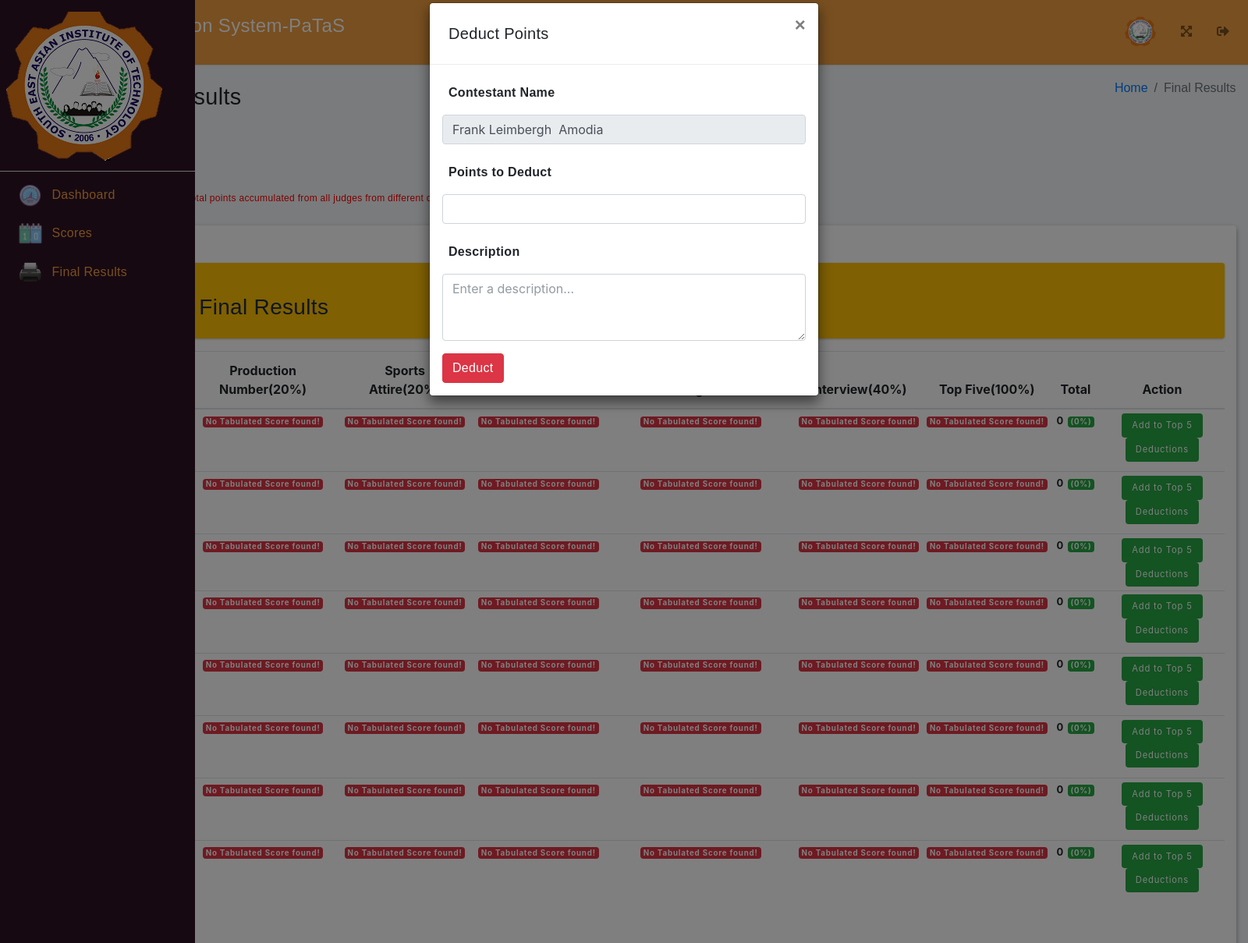
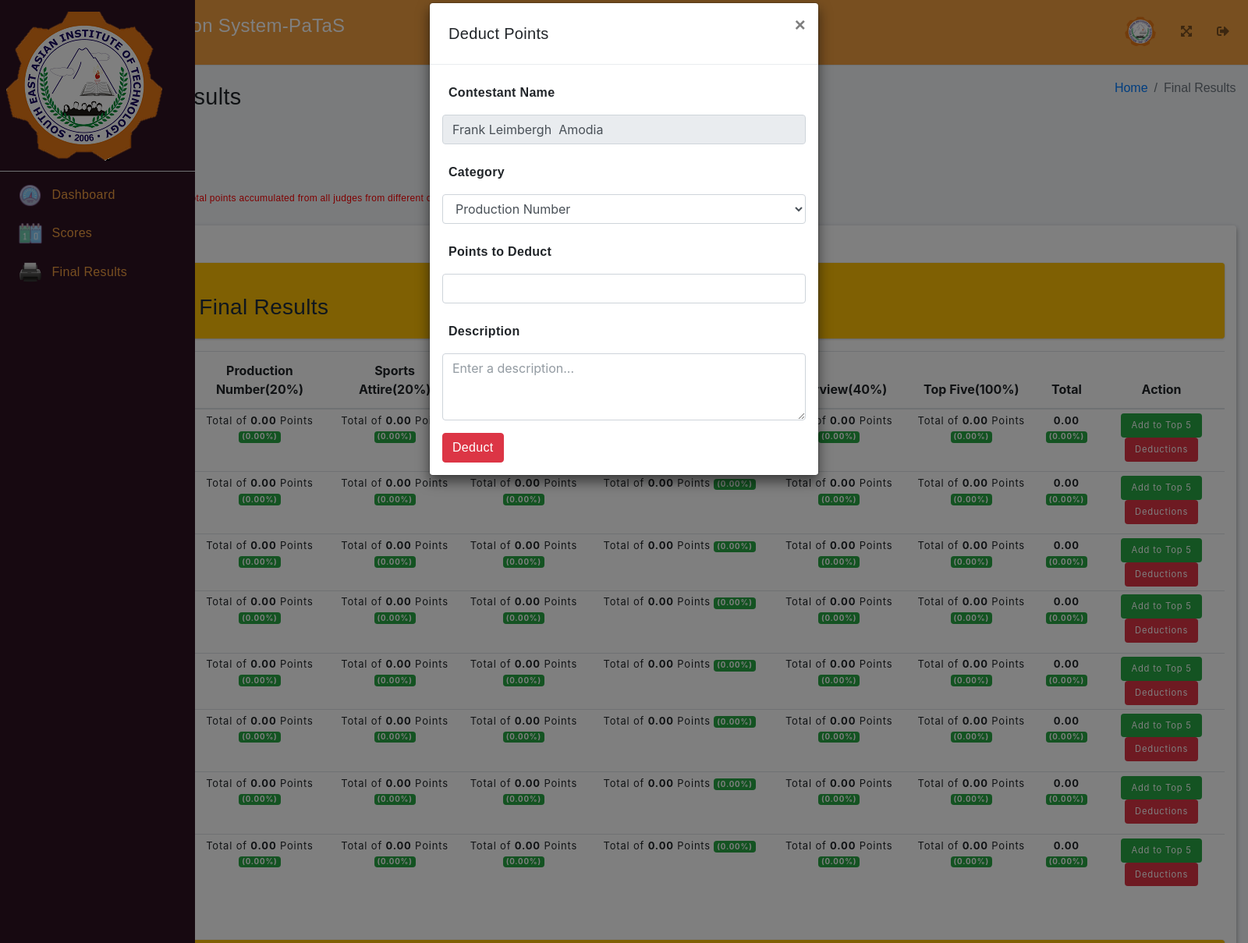
Before and after one commit to psworld143/patasV2, a PHP site: page /tabulator/print-schedule.php in a window 1600 px wide, after a click on "Deductions". Shown: the part 25-1234 px from the top of the page at 78% size. Run offline with PHP 8.4, Linux system fonts and the light colour scheme; data comes from the database, SQL or seed files in the repository; tables that the repository leaves empty or names only in its code hold one stand-in row (values such as "Sample post"); some libraries are stand-ins or nearby versions; grey boxes are pictures that could not be loaded.

Commit message:
deduction

```diff
--- a/tabulator/print-schedule.php
+++ b/tabulator/print-schedule.php
@@ -122,7 +122,7 @@ include '../includes/dbcon.php';
                <div class="card card-info elevation-2">
                   <br>
                   <div class="col-md-12">
-                     <!-- Final Tally Results for Male Candidates -->
+
                   <?php
 echo '
 <div class="card card-info elevation-0">
@@ -154,8 +154,6 @@ include '../includes/dbcon.php';
             </thead>
             <tbody>';
 
-                                    $total_points = 0;
-                                    $total_percentage = 0;
             $query2 = "SELECT * FROM contestants WHERE gender = 'Male'";
             if ($result2 = $con->query($query2)) {
                while ($row2 = $result2->fetch_assoc()) {
@@ -165,42 +163,51 @@ include '../includes/dbcon.php';
                      <td><span class="badge bg-green"># '.$row2['contestant_no'].'</span></td>
                      <td><i><img src="../images/'.$row2['image'].'" width="50px" height="50px" style="border-radius: 50%;"></i><b> '.$row2['firstname'].' '.$row2['middlename'].' '.$row2['lastname'].'</b></td>';
 
-                                             // Calculate the total points and percentages
+                     // Retrieve the total number of judges
                      $querycandid = "SELECT COUNT(*) AS total_judges FROM admin_users WHERE user_type = 'judge'";
                      if ($resultcandid = $con->query($querycandid)) {
                         $rowcandid = $resultcandid->fetch_assoc();
                         $totaljudge = $rowcandid['total_judges'];
                      }
 
-                                             $query3 = "SELECT * FROM event_category ORDER BY order_number ASC";
-                                             if ($result3 = $con->query($query3)) {
+                     $query3 = "
+                     SELECT ec.id AS category_id, ec.percentage,
+                            COALESCE(fs.final_score, 0) AS final_score
+                     FROM event_category ec
+                     LEFT JOIN final_score fs
+                     ON ec.id = fs.category_id AND fs.contestant_id = ?
+                     ORDER BY ec.order_number ASC";
+                     if ($stmt3 = $con->prepare($query3)) {
+                        $stmt3->bind_param("i", $contestant_id);
+                        $stmt3->execute();
+                        $result3 = $stmt3->get_result();
+
+                        $total_points = 0;
+                        $total_percentage = 0;
+
                         while ($row3 = $result3->fetch_assoc()) {
-                                                   $category = $row3['id'];
+                           $category = $row3['category_id'];
                            $percentage = $row3['percentage'];
-                                                   $query4 = "SELECT SUM(score) AS total_points FROM scores WHERE category = '".$category."' AND contestant = '".$contestant_id."'";
-                                                   if ($result4 = $con->query($query4)) {
-                                                      $row4 = $result4->fetch_assoc();
-                                                      $total_points = $total_points + $row4['total_points'] / $totaljudge;
-                                                      $points_gained = $row4['total_points'];
-                                                      $total_p = ($percentage / 100) * $points_gained / $totaljudge;
+                           $points_gained = $row3['final_score'];
+                           $average_points = $totaljudge > 0 ? $points_gained / $totaljudge : $points_gained;
+                           $total_points += $average_points;
+                           $total_p = ($percentage / 100) * $average_points;
                            $total_percentage += $total_p;
 
-                                                      if ($row4['total_points'] == null) {
-                                                         echo '<td><center><span class="badge bg-red"> No Tabulated Score found!</span></center></td>';
-                                                      } else {
-                                                         echo '<td><center>Total of <b>'.($row4['total_points'] / $totaljudge).'</b> Points <span class="badge bg-green"> ('.$total_p.'%)</span></center></td>';
+                           echo '<td><center>Total of <b>'.number_format($average_points, 2).'</b> Points <span class="badge bg-green"> ('.number_format($total_p, 2).'%)</span></center></td>';
                         }
-                                                   }
-                                                }
+
+                        $stmt3->close();
                      }
 
                      echo '
-                                             <td><center><b>'.$total_points.'</b> <span class="badge bg-green">('.$total_percentage.'%)</span></center></td>';
+                     <td><center><b>'.number_format($total_points, 2).'</b> <span class="badge bg-green">('.number_format($total_percentage, 2).'%)</span></center></td>';
                      echo '
                      <td><center>
-                                                <a href="backend/addtopfive.php?id='.$contestant_id .'&&score='.$total_points.'" class="btn bg-green">Add to Top 5</a>
-                                                <a href="#" class="btn bg-green" data-toggle="modal" data-target="#deductionsModal" data-id="'.$contestant_id.'" data-name="'.$row2['firstname'].' '.$row2['middlename'].' '.$row2['lastname'].'" data-total="'.$total_points.'">Deductions</a>
+                        <a href="backend/addtopfive.php?id='.$contestant_id .'&&score='.number_format($total_points, 2).'" class="btn bg-green">Add to Top 5</a>
+                        <a href="#" class="btn bg-red" data-toggle="modal" data-target="#deductionsModal" data-id="'.$contestant_id.'" data-name="'.$row2['firstname'].' '.$row2['middlename'].' '.$row2['lastname'].'" data-total="'.number_format($total_points, 2).'">Deductions</a>
                      </center></td>';
+
                      $total_points = 0;
                      $total_percentage = 0;
                   echo '</tr>';
@@ -213,6 +220,8 @@ include '../includes/dbcon.php';
 </div>
 <br>';
 ?>
+
+
 
                      <!-- Final Tally Results for Female Candidates -->
                      <?php
@@ -291,7 +300,7 @@ include '../includes/dbcon.php';
                                              echo '
                                              <td><center>
                                                 <a href="backend/addtopfive.php?id='.$contestant_id .'&&score='.$total_points.'" class="btn bg-green">Add to Top 5</a>
-                                                <a href="#" class="btn bg-green" data-toggle="modal" data-target="#deductionsModal" data-id="'.$contestant_id.'" data-name="'.$row2['firstname'].' '.$row2['middlename'].' '.$row2['lastname'].'" data-total="'.$total_points.'">Deductions</a>
+                                                <a href="#" class="btn bg-red" data-toggle="modal" data-target="#deductionsModal" data-id="'.$contestant_id.'" data-name="'.$row2['firstname'].' '.$row2['middlename'].' '.$row2['lastname'].'" data-total="'.$total_points.'">Deductions</a>
                                              </td>';
                                              $total_points = 0;
                                              $total_percentage = 0;
@@ -332,6 +341,29 @@ include '../includes/dbcon.php';
                         <input type="text" class="form-control" id="contestant_name" name="contestant_name" readonly>
                     </div>
 
+                    <?php
+                    include '../includes/dbcon.php'; // Include your database connection file
+
+                    // Fetch categories from event_category
+                    $query = "SELECT id, category_name FROM event_category ORDER BY order_number ASC";
+                    $result = $con->query($query);
+
+                    if ($result->num_rows > 0) {
+                        echo '<div class="form-group">
+                                <label for="category">Category</label>
+                                <select class="form-control" id="category" name="category" required>';
+                        while ($row = $result->fetch_assoc()) {
+                            echo '<option value="' . $row['id'] . '">' . $row['category_name'] . '</option>';
+                        }
+                        echo '</select>
+                            </div>';
+                    } else {
+                        echo '<p>No categories available</p>';
+                    }
+
+                    $con->close();
+                    ?>
+
                     <div class="form-group">
                         <label for="points_to_deduct">Points to Deduct</label>
                         <input type="number" class="form-control" id="points_to_deduct" name="points_to_deduct" required>
@@ -348,6 +380,8 @@ include '../includes/dbcon.php';
         </div>
     </div>
 </div>
+
+
 
    <!-- jQuery -->
    <script src="../asset/jquery/jquery.min.js"></script>
```
Also changed, not shown: judge/scores.php (+33 -42 lines), tabulator/backend/deduct_points.php (+70 -20 lines). Lines whose indentation alone changed are shown as unchanged.
